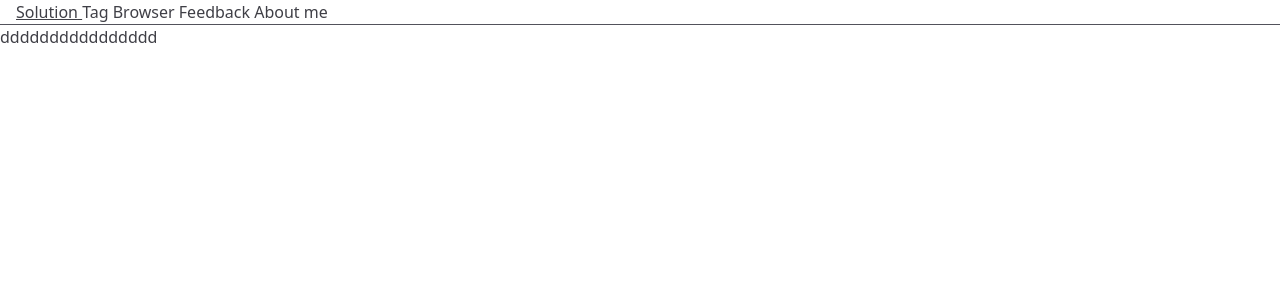
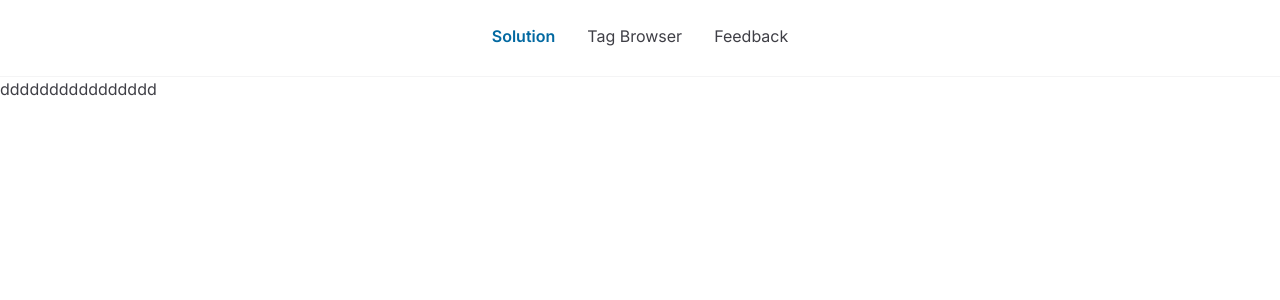
Before and after one commit to kowackag/tag-browser-stackoverflow, a Next.js app: page / in a window 1280 px wide. Shown: the top 300 px of the page. Built offline with nearby package versions, Linux system fonts and the light colour scheme.

Commit message:
Tailwind - select

```diff
--- a/package.json
+++ b/package.json
@@ -11,9 +11,11 @@
   },
   "dependencies": {
     "@emotion/styled": "^11.11.0",
+    "clsx": "^2.1.0",
     "next": "14.1.4",
     "react": "^18",
-    "react-dom": "^18"
+    "react-dom": "^18",
+    "stackoverflow-tags": "link:"
   },
   "devDependencies": {
     "@types/node": "^20",
--- a/src/app/layout.tsx
+++ b/src/app/layout.tsx
@@ -2,20 +2,17 @@ import { Suspense } from "react";
 import type { Metadata } from "next";
 import { Inter } from "next/font/google";
 
-// import { AppRouterCacheProvider } from "@mui/material-nextjs/v14-appRouter";
-// import { Container, StyledEngineProvider, ThemeProvider } from "@mui/material";
 import { Header } from "@/ui/organisms/Header";
 
-// import theme from "./theme";
 import "./globals.css";
 
 const inter = Inter({ subsets: ["latin"] });
 
-// export const metadata: Metadata = {
-//   title: "Recruitment Task",
-//   description:
-//     "Tag browser provided by the Stack Overflow API  - solution of recruitment task to Mediporta Sp. z o.o.",
-// };
+export const metadata: Metadata = {
+  title: "Recruitment Task",
+  description:
+    "Tag browser provided by the Stack Overflow API  - solution of recruitment task to Mediporta Sp. z o.o.",
+};
 
 export default function RootLayout({
   children,
@@ -24,24 +21,16 @@ export default function RootLayout({
 }>) {
   return (
     <html lang="en">
-      <body >
-        {/* <StyledEngineProvider injectFirst> */}
-        {/* <AppRouterCacheProvider options={{ key: "tailwindcss" }}> */}
-          {/* <ThemeProvider theme={theme}> */}
+    	<body className={inter.className}>
           <Header />
           <main>
-            {/* <Container maxWidth="lg"> */}
               <Suspense fallback={<Loading />}>{children}</Suspense>
-            {/* </Container> */}
           </main>
-          {/* </ThemeProvider> */}
-        {/* </AppRouterCacheProvider> */}
-        {/* </StyledEngineProvider> */}
       </body>
     </html>
   );
 }
 
 function Loading() {
-  return <h2>🌀 Loading...</h2>;
+  return <h2 className="py-10 m-auto text-center">🌀 Loading...</h2>;
 }
--- a/src/app/tags/page.tsx
+++ b/src/app/tags/page.tsx
@@ -5,13 +5,14 @@ import { Suspense } from "react";
 // import { Box, Typography } from "@mui/material";
 // import { TableTags } from "@/ui/organisms/TagTable";
 // import { PaginationOutlined } from "@/ui/molecules/PaginationOutlined";
-// import { SortSelect } from "@/ui/molecules/SortSelect";
+import { SortSelect } from "@/ui/molecules/SortSelect";
 // import { TagsOnPageInput } from "@/ui/atoms/TagsOnPageInput";
 import Loading from "./loading";
 
 import { getTags } from "@/api/tagAPI";
 import { TagsUrlParams } from "@/utils/types";
 import { createQueryParams } from "@/utils/helpers";
+import { Title } from "@/ui/atoms/Title";
 
 export const metadata: Metadata = {
   title: "Stack Overflow API - tag browser",
@@ -35,30 +36,18 @@ export default async function TagsPage({ searchParams }: TagsPageParams) {
 
   return (
     <div >
-
-      dddd
-      {/* <Typography variant="h4" component="h1" sx={{ my: 2 }}>
-        Stack Overflow API - Tag browser
-      </Typography>
-      <div>
-        <Box
-          component="form"
-          sx={{
-            display: "flex",
-            justifyContent: "center",
-            alignItems: "center",
-            "& .MuiTextField-root": { my: 4, width: "25ch" },
-          }}
-          autoComplete="off"
+      <Title>Stack Overflow API - Tag browser </Title>
+      {<div>
+        <form className="flex items-center justify-center"
         >
           <SortSelect />
-          <TagsOnPageInput tagsOnPageQuantity={queryParams.pagesize} />
-        </Box>
+          {/* <TagsOnPageInput tagsOnPageQuantity={queryParams.pagesize} /> */}
+        </form>
         <Suspense fallback={<Loading />}>
-          <TableTags tags={data.items} />
+          {/* <TableTags tags={data.items} /> */}
         </Suspense>
-        <PaginationOutlined count={lastPageNumber} /> */}
-      {/* </div> */}
-    </div>
+        {/* <PaginationOutlined count={lastPageNumber} />  */}
+    </div>}
+     </div>
   );
 }
--- /dev/null
+++ b/src/ui/atoms/ActiveLink.tsx
@@ -0,0 +1,39 @@
+"use client";
+
+import Link, { type LinkProps } from "next/link";
+import { usePathname } from "next/navigation";
+import { type Route } from "next";
+import clsx from "clsx";
+
+type ActiveLinkProps<T extends string> = {
+	href: Route<T>;
+	children: React.ReactNode;
+	activeClassName: string;
+	className: string;
+	exact?: boolean;
+} & Omit<LinkProps<T>, "href">;
+
+export const ActiveLink = <T extends string>({
+	href,
+	children,
+	activeClassName,
+	className,
+	exact,
+	...props
+}: ActiveLinkProps<T>) => {
+	const pathname = usePathname();
+	const isActive = exact ? pathname === href : pathname.startsWith(href);
+
+	return (
+		<Link
+			href={href}
+			className={clsx([className], {
+				[activeClassName]: isActive,
+			})}
+			// aria-current={isActive ? "page" : undefined}
+			{...props}
+		>
+			{children}
+		</Link>
+	);
+};
--- /dev/null
+++ b/src/ui/atoms/Title.tsx
@@ -0,0 +1,7 @@
+export const Title = ({ children }: { children: React.ReactNode }) => {
+	return (
+		<h1 className="my-4 text-center text-2xl sm:text-left sm:text-3xl">
+			{children}
+		</h1>
+	);
+};
--- a/src/ui/molecules/NavBar.tsx
+++ b/src/ui/molecules/NavBar.tsx
@@ -1,26 +1,33 @@
-import Link from "next/link";
-
-// import { Box } from "@mui/material";
-
 import { Paths } from "@/utils/paths";
+import { Route } from "next";
+import { ActiveLink } from "../atoms/ActiveLink";
 
 export const NavBar = () => {
+	const navigationLinks = [
+		{ name: "Solution", href: Paths.HOME, exact: true },
+		{ name: "Tag Browser", href: Paths.TAGS, exact: false },
+    { name: "Feedback", href: Paths.FEEDBACK, exact: false },
+    // { name: "Tag Browser", href: Paths.TAGS, exact: false },
+	];
+
   return (
-    <nav
-    // component="nav"
-    // sx={{
-    //   display: "flex",
-    //   justifyContent: "center",
-    //   alignItems: "center",
-    // }}
+    <nav className="hidden md:flex md:justify-center"
     >
-      <Link href={Paths.HOME} className="underline py-8">
-        {" "}
-        Solution{" "}
-      </Link>
-      <Link href={Paths.TAGS}> Tag Browser </Link>
-      <Link href={Paths.FEEDBACK}> Feedback </Link>
-      <Link href={Paths.ABOUT}> About me </Link>
+      <ul className="flex items-center justify-center">
+      {navigationLinks.map((link) => (
+					<li className="px-2" key={link.href}>
+						<ActiveLink
+							href={link.href as Route}
+							className="inline-block border-b-4 border-transparent px-2 py-6 hover:border-sky-600"
+							activeClassName="text-sky-700 font-semibold"
+							exact={link.exact ?? false}
+						>
+							{link.name}
+						</ActiveLink>
+					</li>
+				))}
+      </ul>
+
     </nav>
   );
 };
--- a/src/ui/molecules/SortSelect.tsx
+++ b/src/ui/molecules/SortSelect.tsx
@@ -1,46 +1,47 @@
-// "use client";
-// import { useState, useTransition } from "react";
-// import { useRouter, useSearchParams } from "next/navigation";
+"use client";
+
+import { ChangeEvent, useState, useTransition } from "react";
+import { useRouter, useSearchParams } from "next/navigation";
 
 // import { Box, InputLabel, MenuItem, FormControl } from "@mui/material";
 // import Select, { type SelectChangeEvent } from "@mui/material/Select";
 
-// import { useSetParams } from "@/utils/useSetParams";
+import { useSetParams } from "@/utils/useSetParams";
 
-// export const SortSelect = () => {
-//   const [isPending, startTransition] = useTransition();
-//   const router = useRouter();
-//   const searchParams = useSearchParams();
+export const SortSelect = () => {
+  const [isPending, startTransition] = useTransition();
+  const router = useRouter();
+  const searchParams = useSearchParams();
 
-//   const [sorted, setSorted] = useState(searchParams.get("sorted") ?? "popular");
+  const [sorted, setSorted] = useState(searchParams.get("sorted") ?? "popular");
 
-//   const changeUrlParams = useSetParams(searchParams);
+  const changeUrlParams = useSetParams(searchParams);
 
-//   const handleChange = async (e: SelectChangeEvent<string>) => {
-//     e.preventDefault();
-//     startTransition(() => {
-//       const sortBy: string = e.target.value;
-//       setSorted(sortBy);
-//       router.push(`/tags?${changeUrlParams("sort", sortBy)}`);
-//     });
-//   };
-//   console.log(isPending);
-//   return (
-//     <Box sx={{ mx: 2, minWidth: 220 }}>
-//       <FormControl fullWidth>
-//         <InputLabel id="sorted">Sort</InputLabel>
-//         <Select
-//           labelId="demo-simple-select-label"
-//           id="sorted"
-//           value={sorted}
-//           label="sort"
-//           onChange={handleChange}
-//         >
-//           <MenuItem value="popular">Popular</MenuItem>
-//           <MenuItem value="activity">Activity</MenuItem>
-//           <MenuItem value="name">Name</MenuItem>
-//         </Select>
-//       </FormControl>
-//     </Box>
-//   );
-// };
+  const handleChange = async (e:ChangeEvent<HTMLSelectElement>) => {
+    e.preventDefault();
+    startTransition(() => {
+      const sortBy: string = e.target.value;
+      setSorted(sortBy);
+      router.push(`/tags?${changeUrlParams("sort", sortBy)}`);
+    });
+  };
+  console.log(isPending);
+  return (
+    <div className="mx-2 ">
+      {/* <FormControl fullWidth> */}
+      <label htmlFor="sorted" className="block text-sm font-medium text-gray-900">Sort by</label>
+
+        <select  className="mt-1.5 w-full rounded-lg border-gray-300 text-gray-700 sm:text-sm"
+          id="sorted"
+          value={sorted}
+        //   label="sort"
+          onChange={handleChange}
+        >
+          <option className="inline-block py-4" value="popular" >Popular</option>
+          <option value="activity">Activity</option>
+          <option value="name">Name</option>
+        </select>
+      {/* </FormControl> */}
+    </div>
+  );
+};
--- a/src/ui/organisms/Header.tsx
+++ b/src/ui/organisms/Header.tsx
@@ -1,19 +1,11 @@
-// import { Box } from "@mui/material";
 import { NavBar } from "@/ui/molecules/NavBar";
 
 export const Header = () => {
   return (
-    // <Box
-    //   component="header"
-    //   sx={{
-    //     display: "flex",
-    //     justifyContent: "center",
-    //     alignItems: "center",
-    //   }}
-    // >
-    <header className="border-b border-zinc-600 px-4 m-auto flex max-w-screen-2xl items-center justify-between">
-      <NavBar />
+    <header className="border-b border-zinc-100 px-4 m-auto flex max-w-screen-2xl items-center justify-between">
+      <div className="m-auto flex max-w-screen-2xl items-center justify-between  ">
+             <NavBar />
+      </div>
     </header>
-    // </Box>
   );
 };
```
Also changed, not shown: 1 other file (tests, documents, lock files or other folders).
